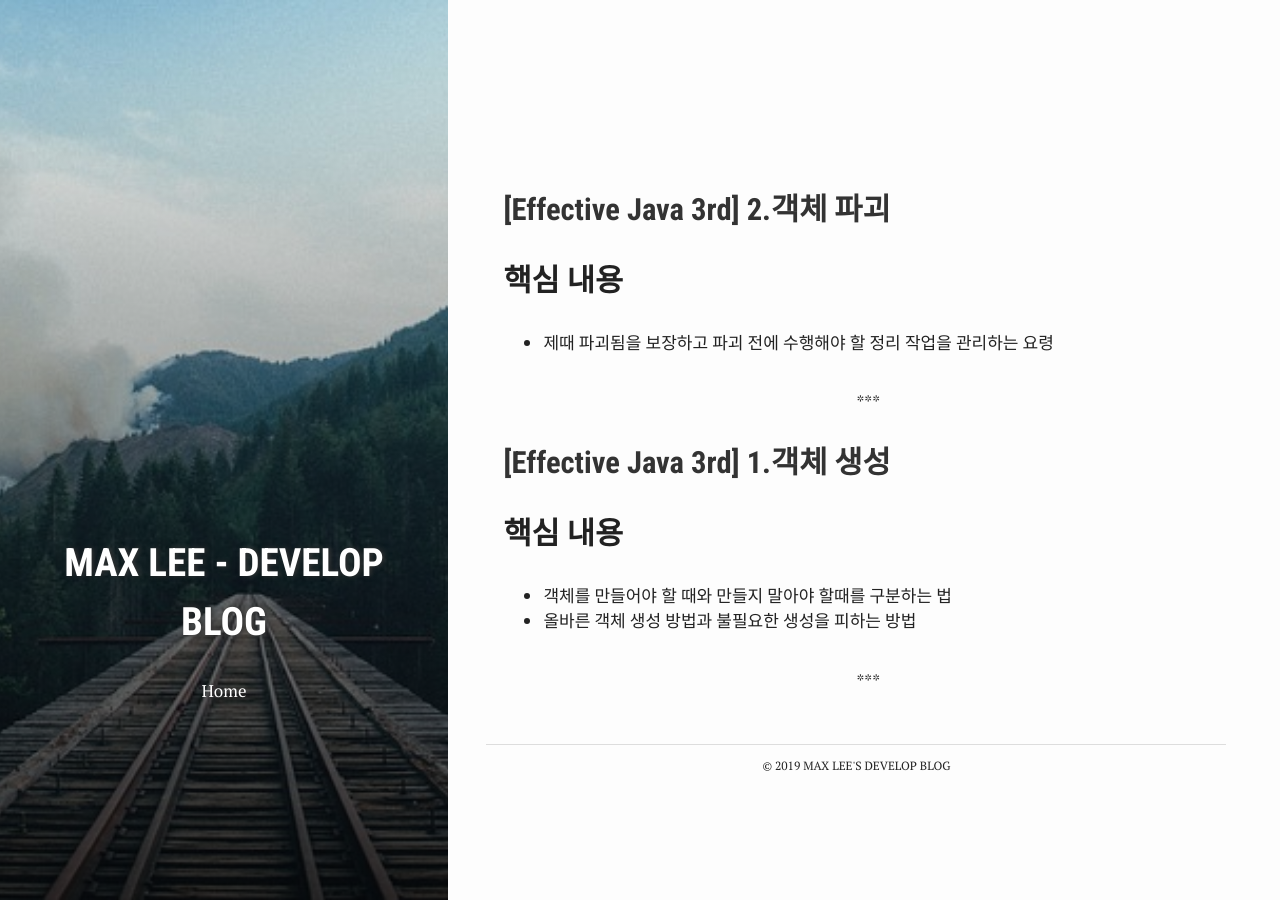
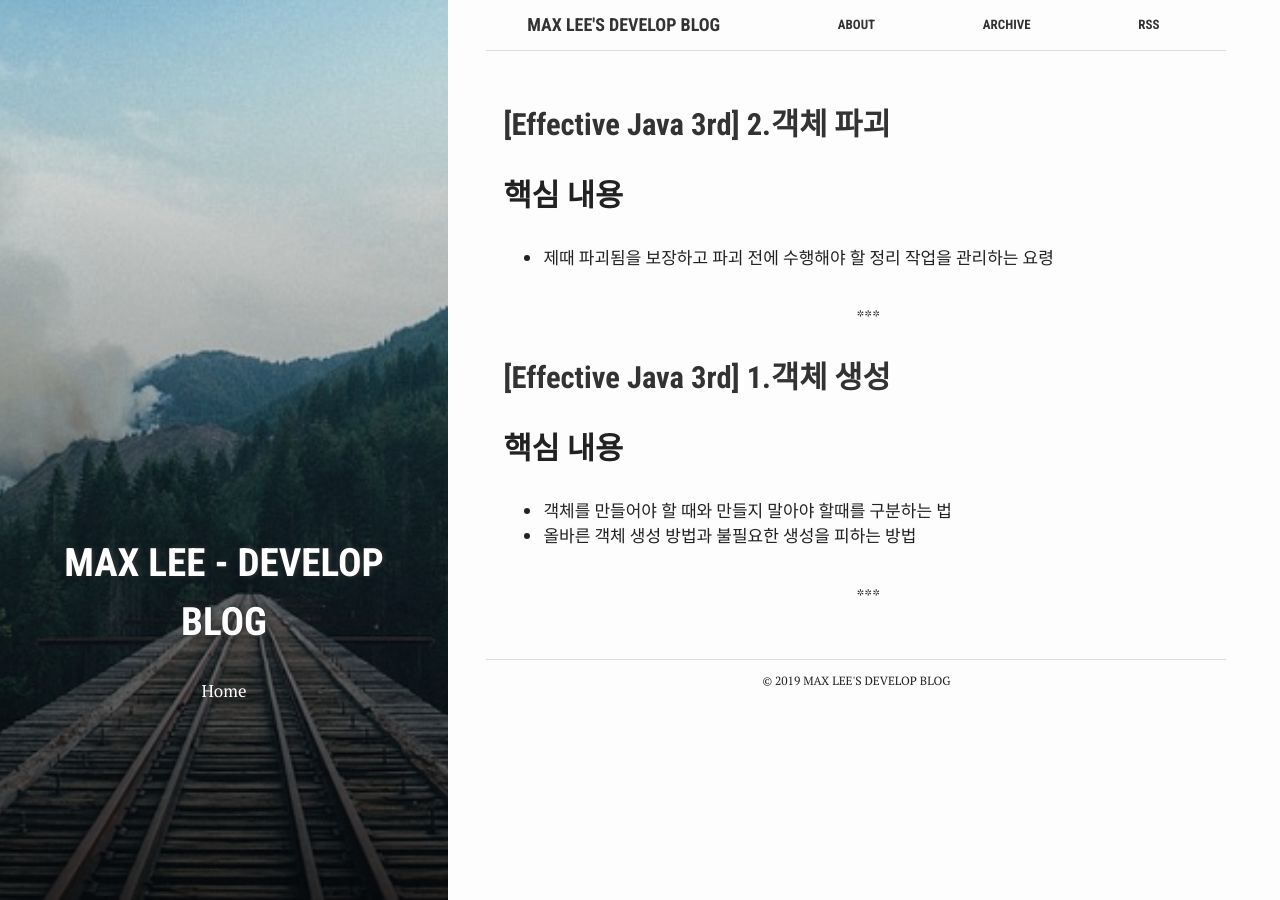
Before and after one commit to pj4316/maxlee90.github.io, a Jekyll site: the page built from index.html, in a window 1280 px wide. Built offline with Jekyll 4.4.1, drawn with Linux system fonts in a browser that asks for light colours.

Commit message:
Update header.html

```diff
--- a/_includes/header.html
+++ b/_includes/header.html
@@ -1,13 +1,20 @@
-<div class="site-category">
-    <ul class='cat1'>
-      <li><a href="/">Home</a></li>
-      <li><a href="/">Posts</a>
-      </li>
+<header class="main-header content-wrapper">
 
-      <li><a href="/">About</a>
-      </li>
+  <input type="checkbox" id="menu-checkbox" />
 
-      <li><a href="/">Archive</a>
-      </li>
-    </ul>
-  </div>
+  <nav class="center-wrapper nav-main">
+
+    <a class="blog-logo" href="{{ site.baseurl }}/">{{ site.title }}</a>
+
+    {% for my_page in site.pages %}
+      {% if my_page.active %}
+        <a href="{{ my_page.url | prepend: site.baseurl }}">{{ my_page.title }}</a>
+      {% endif %}
+    {% endfor %}
+
+    <a href="{{ "/feed.xml" | prepend: site.baseurl }}">RSS</a>
+
+    <label for="menu-checkbox" class="toggle-button" data-open="☰" data-close="☰" onclick></label>
+  </nav>
+
+</header>
```
